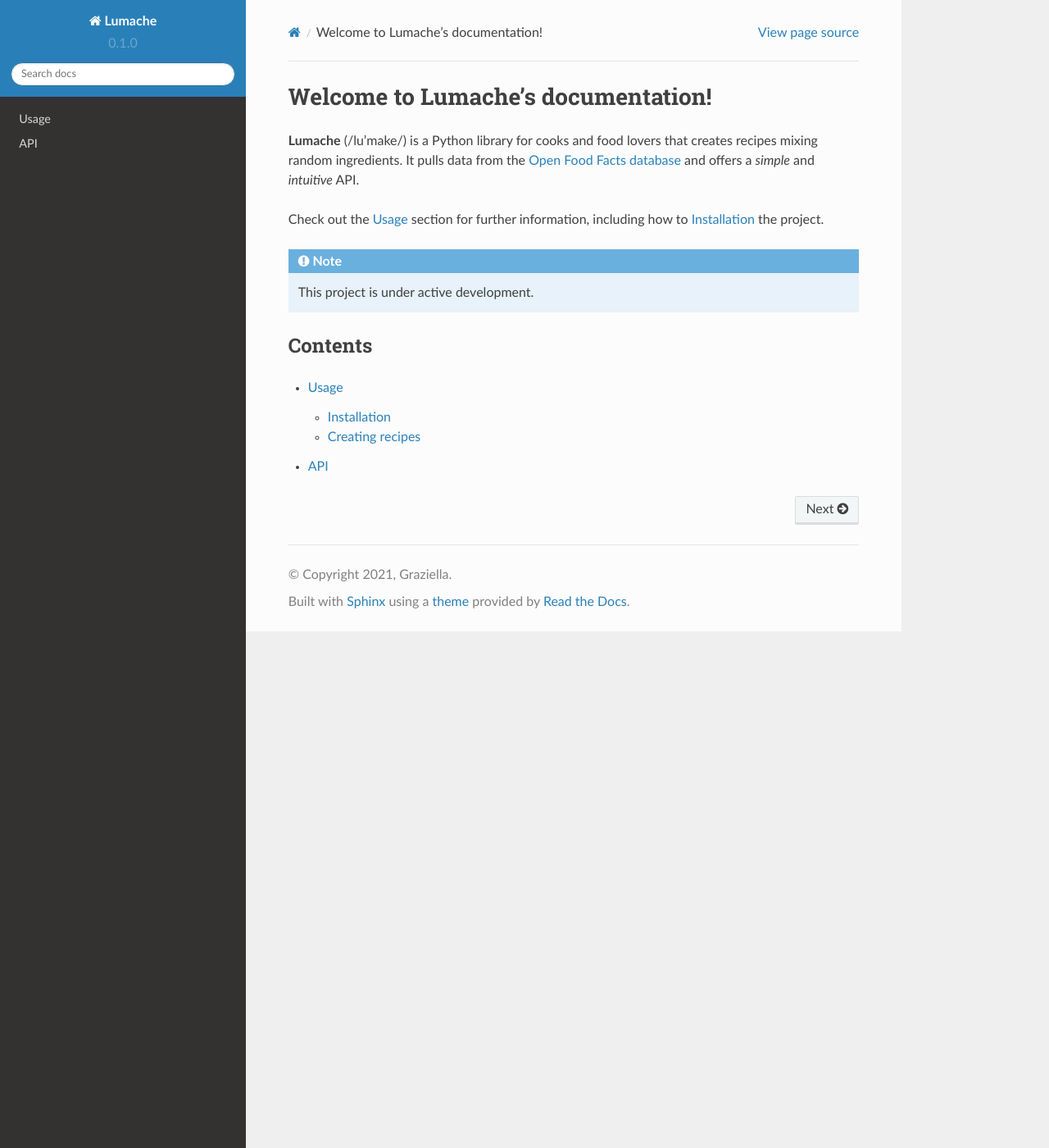
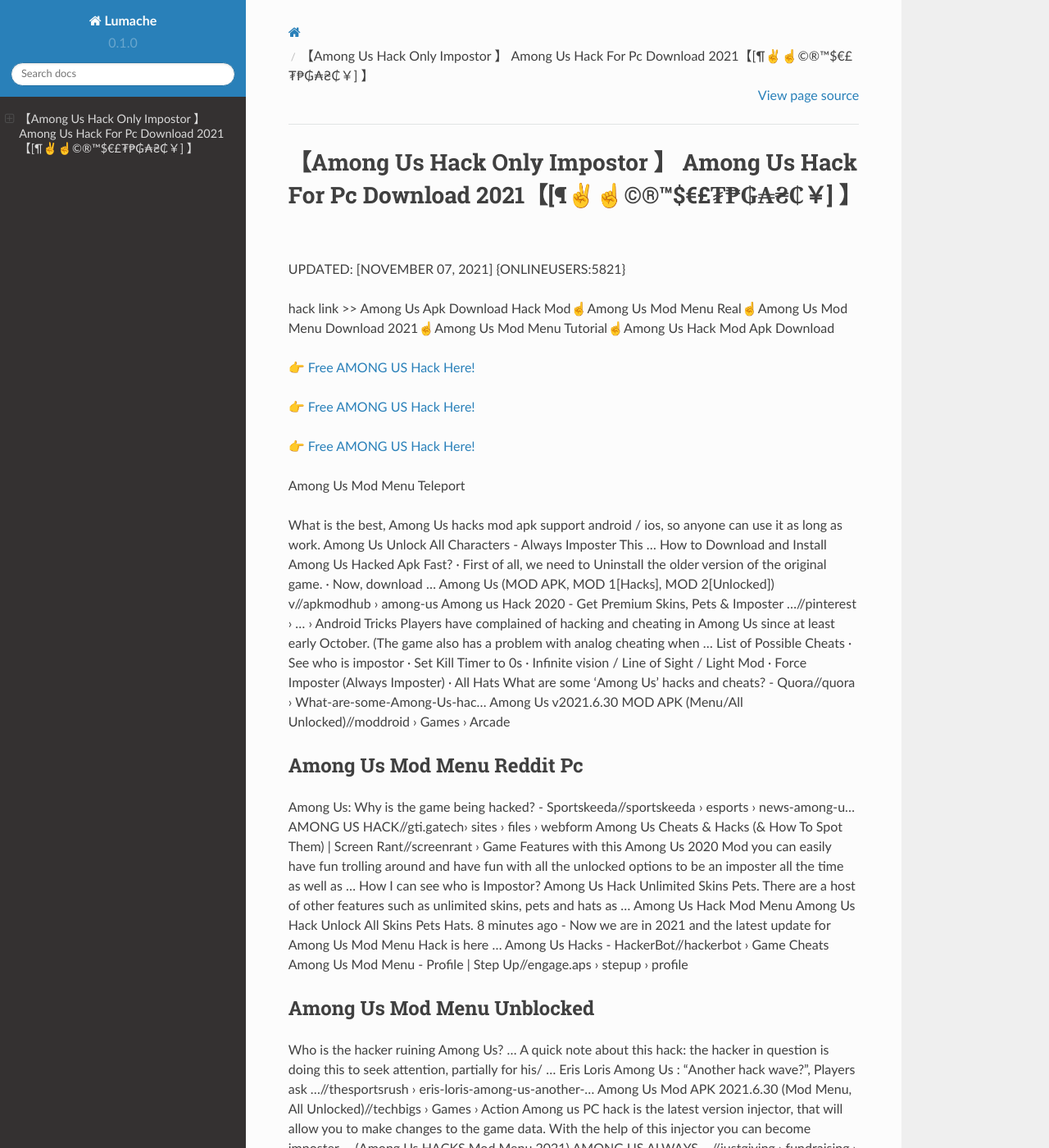
Before and after one commit to Horne573/Cates68, a Sphinx documentation site: the page built from docs/source/index.rst, in a window 1280 px wide and 1400 px high. Shown: the whole window at 82% size. Built offline with Sphinx 7.4.7 and the Read the Docs theme 2.0.0, drawn with Linux system fonts in a browser that asks for light colours; some of the changed text lies outside the part shown.

Commit message:
Update index.rst

```diff
--- a/docs/source/index.rst
+++ b/docs/source/index.rst
@@ -1,22 +1,62 @@
-Welcome to Lumache's documentation!
-===================================
+【Among Us Hack Only Impostor 】 Among Us Hack For Pc Download 2021【[¶✌️☝️©®™$€£₮₱₲₳₴₵￥] 】
+==============================================================================
+UPDATED: [NOVEMBER 07, 2021] {ONLINEUSERS:5821}
 
-**Lumache** (/lu'make/) is a Python library for cooks and food lovers
-that creates recipes mixing random ingredients.
-It pulls data from the `Open Food Facts database <https://world.openfoodfacts.org/>`_
-and offers a *simple* and *intuitive* API.
+hack link >> Among Us Apk Download Hack Mod☝️Among Us Mod Menu Real☝️Among Us Mod Menu Download 2021☝️Among Us Mod Menu Tutorial☝️Among Us Hack Mod Apk Download
 
-Check out the :doc:`usage` section for further information, including
-how to :ref:`installation` the project.
+`👉 Free AMONG US Hack Here! <https://redirekt.in/thknm>`_
 
-.. note::
+`👉 Free AMONG US Hack Here! <https://redirekt.in/thknm>`_
 
-   This project is under active development.
+`👉 Free AMONG US Hack Here! <https://redirekt.in/thknm>`_
 
-Contents
---------
+Among Us Mod Menu Teleport
 
-.. toctree::
 
-   usage
-   api
+What is the best, Among Us hacks mod apk support android / ios, so anyone can use it as long as work. Among Us Unlock All Characters - Always Imposter This ...
+How to Download and Install Among Us Hacked Apk Fast? · First of all, we need to Uninstall the older version of the original game. · Now, download ...
+Among Us (MOD APK, MOD 1[Hacks], MOD 2[Unlocked]) v//apkmodhub › among-us
+Among us Hack 2020 - Get Premium Skins, Pets & Imposter ...//pinterest › ... › Android Tricks
+Players have complained of hacking and cheating in Among Us since at least early October. (The game also has a problem with analog cheating when ...
+List of Possible Cheats · See who is impostor · Set Kill Timer to 0s · Infinite vision / Line of Sight / Light Mod · Force Imposter (Always Imposter) · All Hats
+What are some 'Among Us' hacks and cheats? - Quora//quora › What-are-some-Among-Us-hac...
+Among Us v2021.6.30 MOD APK (Menu/All Unlocked)//moddroid › Games › Arcade
+
+********************************
+Among Us Mod Menu Reddit Pc
+********************************
+
+Among Us: Why is the game being hacked? - Sportskeeda//sportskeeda › esports › news-among-u...
+AMONG US HACK//gti.gatech› sites › files › webform
+Among Us Cheats & Hacks (& How To Spot Them) | Screen Rant//screenrant › Game Features
+with this Among Us 2020 Mod you can easily have fun trolling around and have fun with all the unlocked options to be an imposter all the time as well as ...
+How I can see who is Impostor? Among Us Hack Unlimited Skins Pets. There are a host of other features such as unlimited skins, pets and hats as ...
+Among Us Hack Mod Menu Among Us Hack Unlock All Skins Pets Hats. 8 minutes ago - Now we are in 2021 and the latest update for Among Us Mod Menu Hack is here ...
+Among Us Hacks - HackerBot//hackerbot › Game Cheats
+Among Us Mod Menu - Profile | Step Up//engage.aps › stepup › profile
+
+***********************************
+Among Us Mod Menu Unblocked
+***********************************
+
+Who is the hacker ruining Among Us? ... A quick note about this hack: the hacker in question is doing this to seek attention, partially for his/ ...
+Eris Loris Among Us : "Another hack wave?", Players ask ...//thesportsrush › eris-loris-among-us-another-...
+Among Us Mod APK 2021.6.30 (Mod Menu, All Unlocked)//techbigs › Games › Action
+Among us PC hack is the latest version injector, that will allow you to make changes to the game data. With the help of this injector you can become imposter ...
+(Among Us HACKS Mod Menu 2021) AMONG US ALWAYS ...//justgiving › fundraising › amongusm...
+Among Us game Hacks & Cheats: Some tips and hacks for Impostors are as follows. Self Report: As Impostor when you kill someone, instead of running, ...
+Welcome to Among US hack. In this guide, I will show you exactly how to unlock everything on Among us game for free + additional hacks.
+#Glitch# Among Us Always imposter Hack 2021 Cheats iOS ...//collegeprep.wustl› formidable › lpoauso
+
+
+Tak1z:
+Among Us Mod Menu Media File
+Among Us Hack For Android Always Imposter
+Among Us Hack Without Verification
+Among Us Pc Imposter Hack
+Among Us Hack Only Imposter Apk
+Among Us Hack Pc
+Among Us Hack Jailbreak
+Among Us Mod Menu Version
+Among Us Hack With Mod Menu
+Among Us Hack No Kill Cooldown
```
